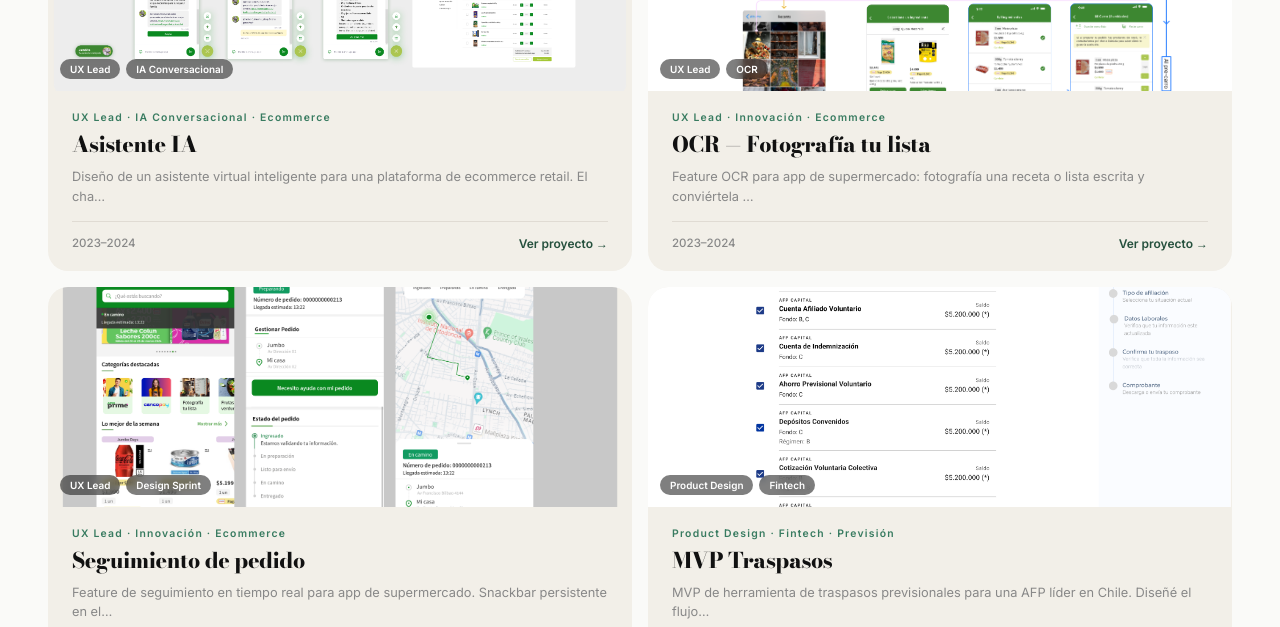
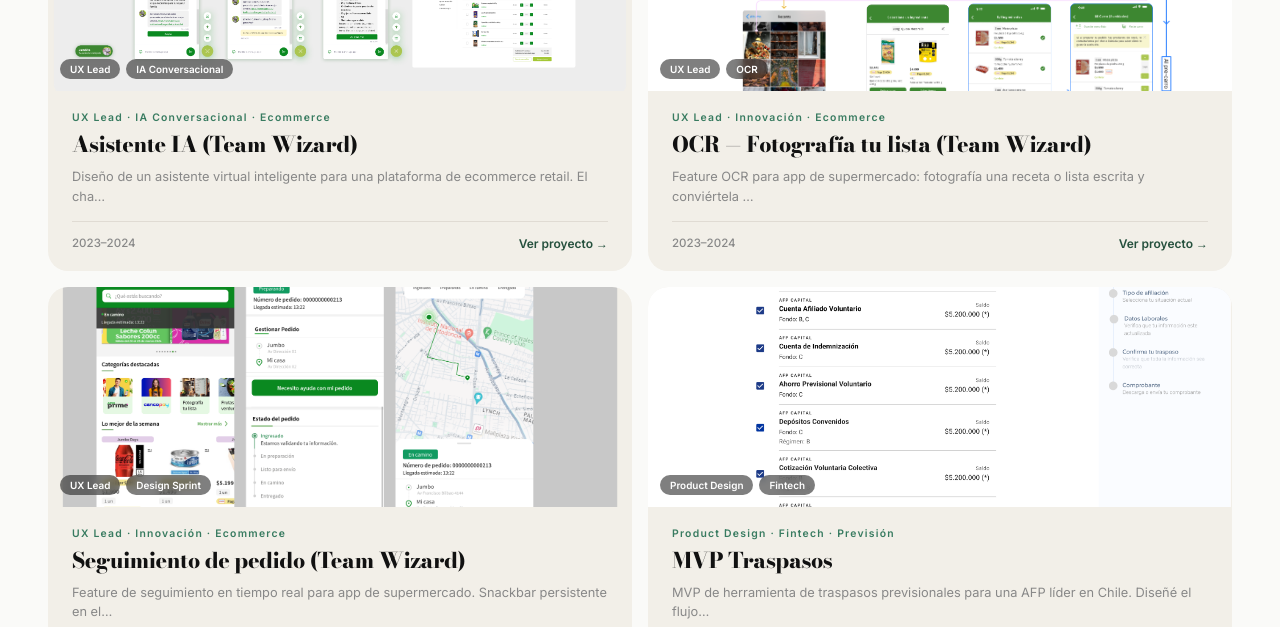
Before and after one commit to sol-escribiendo/portafolio-smelendez, a React (Vite) app: page / in a window 1280 px wide. Shown: the part 1620-2247 px from the top of the page. Built offline with nearby package versions, Linux system fonts and the light colour scheme.

Commit message:
fix: agregar (Team Wizard) a los 3 sub-proyectos

```diff
--- a/src/app/App.tsx
+++ b/src/app/App.tsx
@@ -53,7 +53,7 @@ const projects = [
     impact: "★ Agente con identidad propia · Entiende, decide y recupera",
   },
   {
-    id: 3, name: "Asistente IA", category: "UX Lead · IA Conversacional · Ecommerce", year: "2023–2024",
+    id: 3, name: "Asistente IA (Team Wizard)", category: "UX Lead · IA Conversacional · Ecommerce", year: "2023–2024",
     description: "Diseño de un asistente virtual inteligente para una plataforma de ecommerce retail. El chatbot permite pedir recetas, generar listas de compras automáticas y agregar productos al carro con un solo mensaje. Desarrollado en 2 semanas bajo framework Wizard Sprint.",
     tags: ["UX Lead", "IA Conversacional", "Ecommerce", "Design Sprint"],
     color: "#1a5c1a", accentColor: "#4ade80",
@@ -71,7 +71,7 @@ const projects = [
     impact: "★ Primer asistente IA en la plataforma — prototipo aprobado para desarrollo",
   },
   {
-    id: 8, name: "OCR — Fotografía tu lista", category: "UX Lead · Innovación · Ecommerce", year: "2023–2024",
+    id: 8, name: "OCR — Fotografía tu lista (Team Wizard)", category: "UX Lead · Innovación · Ecommerce", year: "2023–2024",
     description: "Feature OCR para app de supermercado: fotografía una receta o lista escrita y conviértela automáticamente en productos seleccionables para agregar al carro. Proceso completo desde research con 4 perfiles hasta prototipo hi-fi con 87% de efectividad heurística.",
     tags: ["UX Lead", "OCR", "Design Sprint", "Mobile"],
     color: "#1a5c1a", accentColor: "#A8E6A0",
@@ -89,7 +89,7 @@ const projects = [
     impact: "★ 87% efectividad heurística · Prototipo aprobado para desarrollo",
   },
   {
-    id: 9, name: "Seguimiento de pedido", category: "UX Lead · Innovación · Ecommerce", year: "2023–2024",
+    id: 9, name: "Seguimiento de pedido (Team Wizard)", category: "UX Lead · Innovación · Ecommerce", year: "2023–2024",
     description: "Feature de seguimiento en tiempo real para app de supermercado. Snackbar persistente en el home con el estado del despacho y vista de mapa con la ruta del repartidor — eliminando la incertidumbre del cliente tras confirmar su compra.",
     tags: ["UX Lead", "Design Sprint", "Mobile", "Ecommerce"],
     color: "#1a5c1a", accentColor: "#69D0AA",
```
